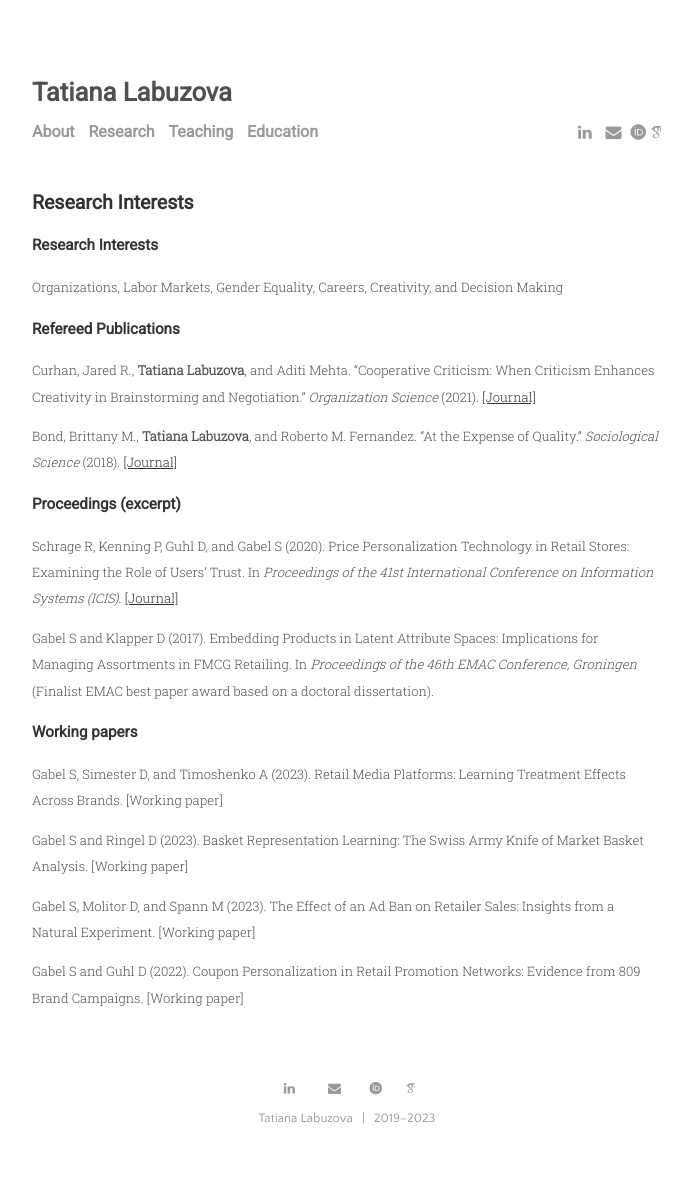
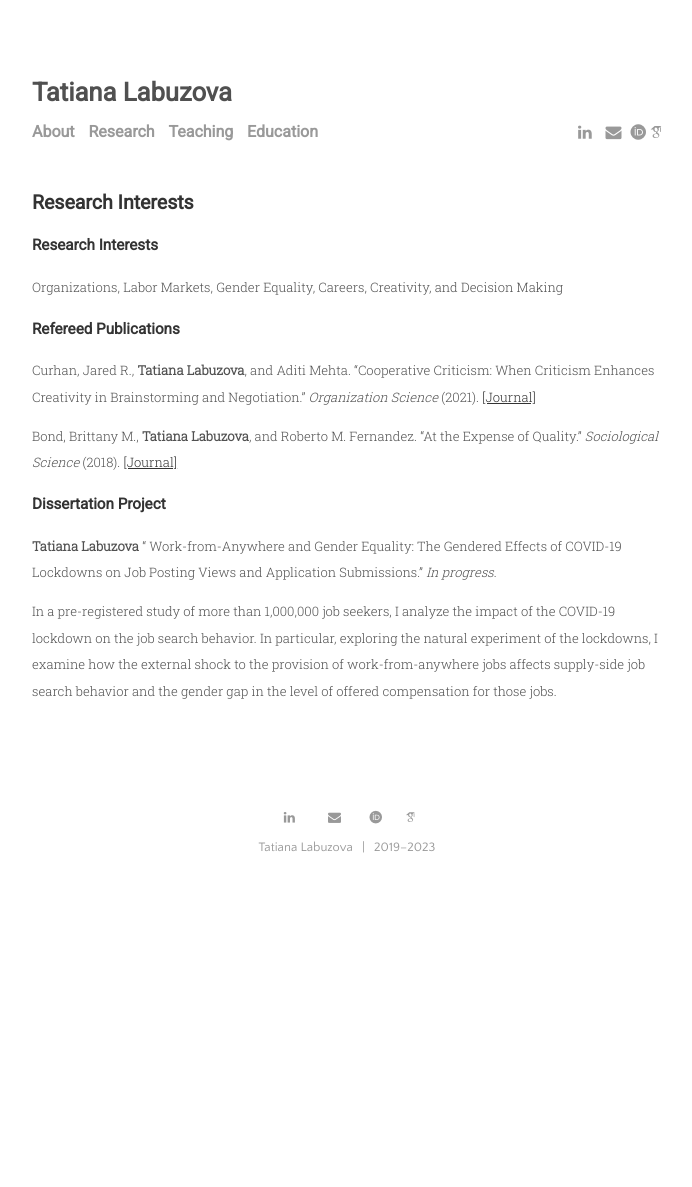
Before and after one commit to tatianalabuzova/tatianalabuzova.github.io, a Jekyll site: the page built from menu/research.md, in a window 1280 px wide. Shown: the whole page, without its empty margins (293-985 px from the left). Built offline with Jekyll 4.4.1, drawn with Linux system fonts in a browser that asks for light colours; some web fonts are replaced; our own code applies the rules of GitHub Pages for plain Markdown files; after the commit the page ends 916 px from its top, so only the background shows below that.

Commit message:
Update research.md

```diff
--- a/menu/research.md
+++ b/menu/research.md
@@ -12,19 +12,8 @@ Curhan, Jared R., <b>Tatiana Labuzova</b>, and Aditi Mehta. "Cooperative Critici
 
 Bond, Brittany M., <b>Tatiana Labuzova</b>, and Roberto M. Fernandez. "At the Expense of Quality." _Sociological Science_ (2018). [[Journal]](https://doi.org/10.15195/v5.a17)
 
-### Proceedings (excerpt)
+### Dissertation Project
 
-Schrage R, Kenning P, Guhl D, and Gabel S (2020). Price Personalization Technology in Retail Stores: Examining the Role of Users’ Trust. In _Proceedings of the 41st International Conference on Information Systems (ICIS)_. [[Journal]](https://aisel.aisnet.org/icis2020/implement_adopt/implement_adopt/7/)
+<b>Tatiana Labuzova</b> " Work-from-Anywhere and Gender Equality: The Gendered Effects of COVID-19 Lockdowns on Job Posting Views and Application Submissions." _In progress_.
 
-Gabel S and Klapper D (2017). Embedding Products in Latent Attribute Spaces: Implications for Managing Assortments in FMCG Retailing. In _Proceedings of the 46th EMAC Conference, Groningen_ (Finalist EMAC best paper award based on a doctoral dissertation).
-
-
-### Working papers
-
-Gabel S, Simester D, and Timoshenko A (2023). Retail Media Platforms: Learning Treatment Effects Across Brands. [Working paper]
-
-Gabel S and Ringel D (2023). Basket Representation Learning: The Swiss Army Knife of Market Basket Analysis. [Working paper]
-
-Gabel S, Molitor D, and Spann M (2023). The Effect of an Ad Ban on Retailer Sales: Insights from a Natural Experiment. [Working paper]
-
-Gabel S and Guhl D (2022). Coupon Personalization in Retail Promotion Networks: Evidence from 809 Brand Campaigns. [Working paper]
+<p margin-left=30px>In a pre-registered study of more than 1,000,000 job seekers, I analyze the impact of the COVID-19 lockdown on the job search behavior. In particular, exploring the natural experiment of the lockdowns, I examine how the external shock to the provision of work-from-anywhere jobs affects supply-side job search behavior and the gender gap in the level of offered compensation for those jobs.</p>
```
